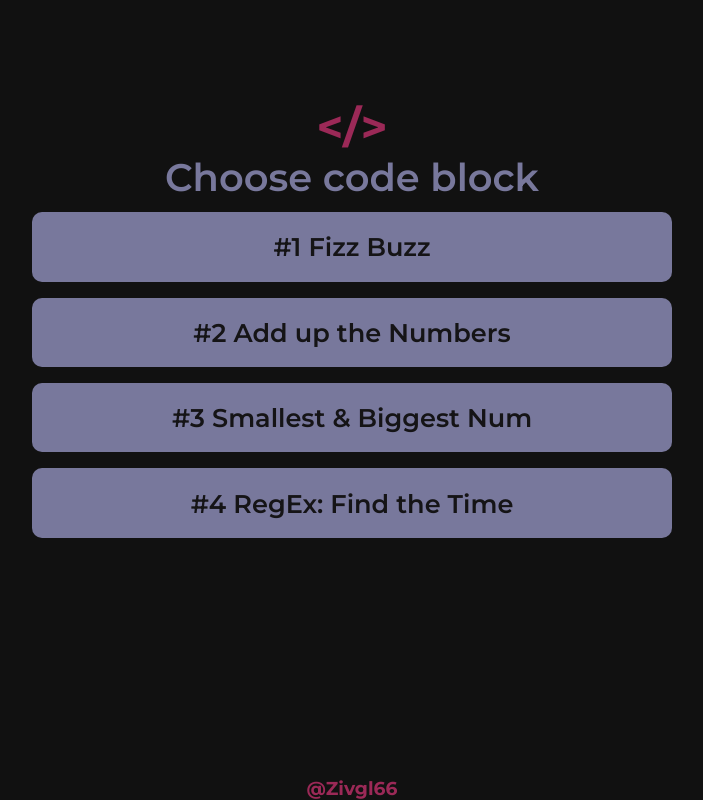
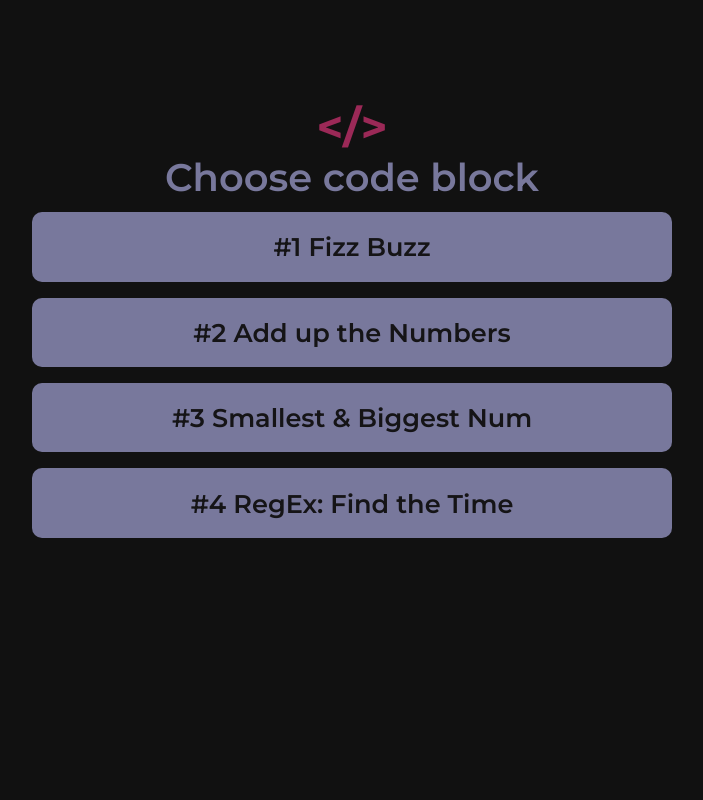
Before and after one commit to Zivgl66/Codeblock, a React (Create React App) app: page / in a window 1280 px wide. Shown: the whole page, without its empty margins (288-991 px from the left). Built offline with nearby package versions, Linux system fonts and the light colour scheme.

Commit message:
Add files via upload

```diff
--- a/src/pages/Lobby/Lobby.css
+++ b/src/pages/Lobby/Lobby.css
@@ -75,15 +75,6 @@
   color: var(--white-text-color);
 }
 
-.footer {
-  position: fixed;
-  bottom: 0;
-  right: 50%;
-}
-.footer-text {
-  color: var(--dark-text-color);
-  transform: translateX(50%);
-}
 /* media queries ---------------------------------------------- */
 
 @media only screen and (min-device-width: 768px) and (max-device-width: 1225px) {
--- a/src/pages/Lobby/Lobby.jsx
+++ b/src/pages/Lobby/Lobby.jsx
@@ -36,9 +36,7 @@ const Lobby = () => {
           })}
         </div>
       </div>
-      <footer className="footer">
-        <h3 className="footer-text">@Zivgl66</h3>
-      </footer>
+
     </div>
   );
 };
```
